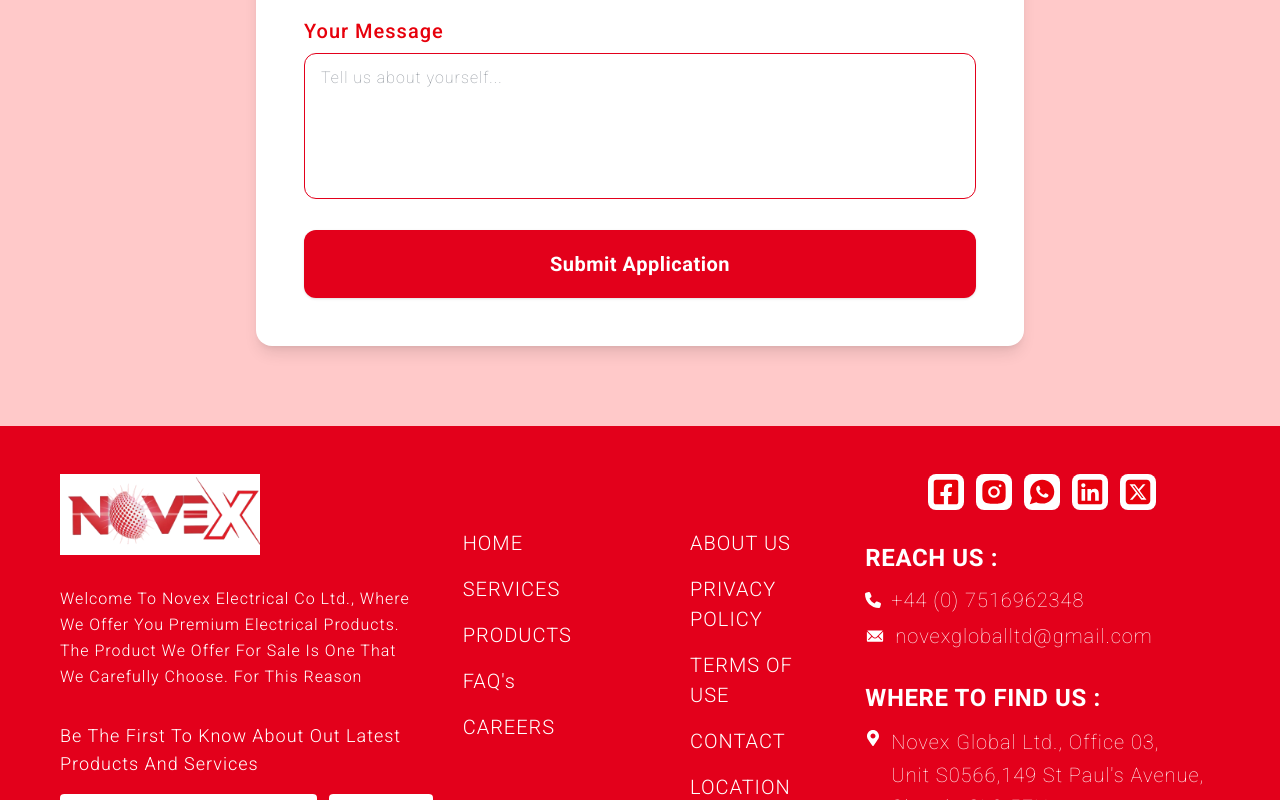
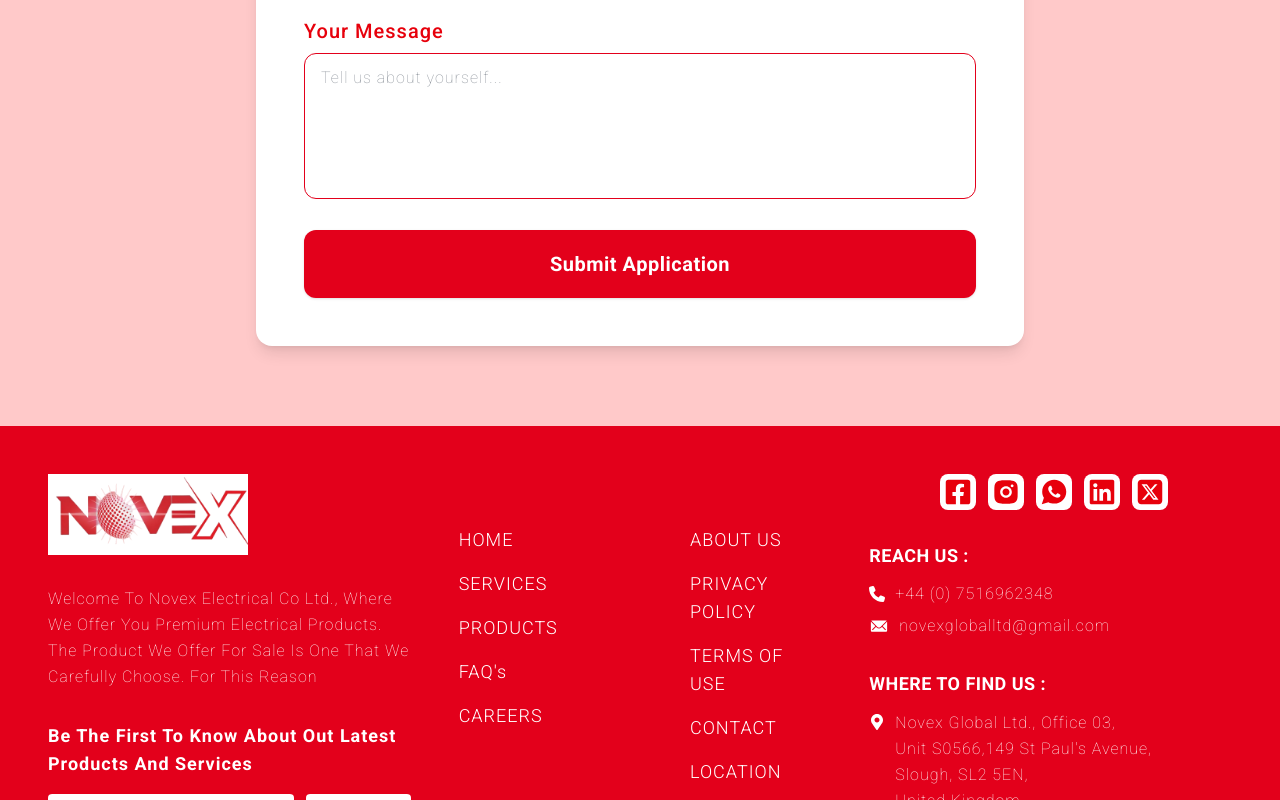
Before and after one commit to arshaqu/NovexGlobalLtd, a Next.js app: page /careers in a window 1280 px wide. Shown: the part 2000-2800 px from the top of the page. Built offline with nearby package versions, Linux system fonts and the light colour scheme.

Commit message:
updated all the pages text responsive 1

```diff
--- a/src/Components/Footer.js
+++ b/src/Components/Footer.js
@@ -20,7 +20,7 @@ import { FaPhone } from "react-icons/fa6";
 function Footer() {
   return (
     <footer style={{ backgroundColor: "#E3001B" }} className="text-white">
-      <div className="  px-4 sm:px-6 lg:px-15 py-12 ">
+      <div className="  px-4 sm:px-6 lg:px-12 py-12 ">
 
         {/* Top Section - Logo, Navigation, Social Icons */}
         <div className="grid grid-cols-1 lg:grid-cols-12 gap-8 lg:gap-12 mb-12">
@@ -33,26 +33,26 @@ function Footer() {
                 alt="Novex Global"
                 width={200}
                 height={80}
-                className=""
+                className="object-contain"
               />
             </div>
-            <p style={{fontWeight:"300"}} className="text-white text-xl sm:text-base leading-relaxed max-w-lg">
+            <p className="text-white text-sm sm:text-base leading-relaxed max-w-lg">
               Welcome To Novex Electrical Co Ltd., Where We Offer You Premium Electrical Products. The Product We Offer For Sale Is One That We Carefully Choose. For This Reason
             </p>
 
             {/* Newsletter Section */}
             <div className="mt-8 ">
-              <h3 style={{fontWeight:'300'}} className="text-white text-base sm:text-lg text-lg  mb-4 ">
+              <h3 className="text-white font-semibold text-base sm:text-lg mb-4 ">
                 Be The First To Know About Out Latest Products And Services
               </h3>
               <div className="flex flex-col sm:flex-row gap-3">
                 <input
-                  style={{ backgroundColor: 'white' ,fontWeight:'300'}}
+                  style={{ backgroundColor: 'white' }}
                   type="email"
-                  placeholder="Join Our Mailing List Today "
-                  className="flex-1 px-4 py-2.5 rounded text-gray-800 placeholder-gray-500 text-xl focus:outline-none focus:ring-2 focus:ring-white"
+                  placeholder="Join Our Mailing List Today :"
+                  className="flex-1 px-4 py-2.5 rounded text-gray-800 placeholder-gray-500 text-sm focus:outline-none focus:ring-2 focus:ring-white"
                 />
-                <button style={{fontWeight:'400'}} className="bg-white text-red-600 px-6 py-2.5 rounded hover:bg-gray-100 transition-colors whitespace-nowrap text-md sm:text-base">
+                <button className="bg-white text-red-600 px-6 py-2.5 rounded font-medium hover:bg-gray-100 transition-colors whitespace-nowrap text-sm sm:text-base">
                   Submit
                 </button>
               </div>
@@ -64,38 +64,38 @@ function Footer() {
   <div className="grid grid-cols-2 gap-25">
     {/* Column 1 */}
     <div className="space-y-4 t">
-      <a  style={{fontWeight:'300',fontSize:'1.25rem'}}  href="/" className="block text-white hover:text-red-300 transition-colors text-xl sm:text-base font-medium">
+      <a  style={{fontWeight:'300'}}  href="/" className="block text-white hover:text-red-300 transition-colors text-sm lg:text-lg sm:text-base font-medium">
         HOME
       </a>
-      <a style={{fontWeight:'300' , fontSize:'1.25rem'}}  href="/services" className="block text-white hover:text-red-300 transition-colors text-xl sm:text-base font-medium">
+      <a style={{fontWeight:'300'}}  href="/services" className="block text-white hover:text-red-300 transition-colors text-sm lg:text-lg sm:text-base font-medium">
         SERVICES
       </a>
-      <a style={{fontWeight:'300',fontSize:'1.25rem'}}  href="/products" className="block text-white hover:text-red-300 transition-colors text-xl sm:text-base font-medium">
+      <a style={{fontWeight:'300'}}  href="/products" className="block text-white hover:text-red-300 transition-colors text-sm lg:text-lg sm:text-base font-medium">
         PRODUCTS
       </a>
-      <a style={{fontWeight:'300',fontSize:'1.25rem'}}  href="/f&qs" className="block text-white hover:text-red-300 transition-colors text-xl sm:text-base font-medium">
+      <a style={{fontWeight:'300'}}  href="/f&qs" className="block text-white hover:text-red-300 transition-colors text-sm lg:text-lg sm:text-base font-medium">
         FAQ's
       </a>
-      <a style={{fontWeight:'300',fontSize:'1.25rem'}}  href="/careers" className="block text-white hover:text-red-300 transition-colors text-xl sm:text-base font-medium">
+      <a style={{fontWeight:'300'}}  href="/careers" className="block text-white hover:text-red-300 transition-colors text-sm lg:text-lg sm:text-base font-medium">
         CAREERS
       </a>
     </div>
 
     {/* Column 2 */}
     <div className="space-y-4">
-      <a style={{fontWeight:'300',fontSize:'1.25rem'}}  href="/about" className="block text-white hover:text-red-300 transition-colors text-sm sm:text-base font-medium">
+      <a style={{fontWeight:'300'}}  href="/about" className="block text-white hover:text-red-300 transition-colors text-sm lg:text-lg sm:text-base font-medium">
         ABOUT US
       </a>
-      <a style={{fontWeight:'300',fontSize:'1.25rem'}}  href="/privacy_policy" className="block text-white hover:text-red-300 transition-colors text-sm sm:text-base font-medium">
+      <a style={{fontWeight:'300'}}  href="/privacy_policy" className="block text-white hover:text-red-300 transition-colors text-sm lg:text-lg sm:text-base font-medium">
         PRIVACY POLICY
       </a>
-      <a style={{fontWeight:'300',fontSize:'1.25rem'}}  href="/terms_of_use" className="block text-white hover:text-red-300 transition-colors text-sm sm:text-base font-medium">
+      <a style={{fontWeight:'300'}}  href="/terms_of_use" className="block text-white hover:text-red-300 transition-colors text-sm lg:text-lg sm:text-base font-medium">
         TERMS OF USE
       </a>
-      <a style={{fontWeight:'300',fontSize:'1.25rem'}}  href="/contact" className="block text-white hover:text-red-300 transition-colors text-sm sm:text-base font-medium">
+      <a style={{fontWeight:'300'}}  href="/contact" className="block text-white hover:text-red-300 transition-colors text-sm lg:text-lg sm:text-base font-medium">
         CONTACT
       </a>
-      <a style={{fontWeight:'300',fontSize:'1.25rem'}}  href="/location " className="block text-white hover:text-red-300 transition-colors text-sm sm:text-base font-medium">
+      <a style={{fontWeight:'300'}}  href="/contact" className="block text-white hover:text-red-300 transition-colors text-sm lg:text-lg sm:text-base font-medium">
         LOCATION
       </a>
     </div>
@@ -151,20 +151,20 @@ function Footer() {
             <div className="space-y-6 lg:text-left space-y-8">
               {/* Reach Us Section */}
               <div>
-                <h4 className="text-white font-bold text-base sm:text-2xl mb-3 tracking-wide">REACH US :</h4>
+                <h4 className="text-white font-bold text-base sm:text-lg mb-3 tracking-wide">REACH US :</h4>
                 <div className="space-y-2 text-sm sm:text-base">
                   <a
                     href="tel:+447516962348"
-                    className="flex items-center gap-2.5 hover:text-gray-200 transition-colors sm:text-xl"
+                    className="flex items-center gap-2.5 hover:text-gray-200 transition-colors"
                   >
                     <FaPhone className="w-4 h-4 flex-shrink-0" />
                     <span>+44 (0) 7516962348</span>
                   </a>
                   <a
                     href="mailto:Novexgloballtd@gmail.com"
-                    className="flex items-center gap-2.5 hover:text-gray-200 transition-colors sm:text-xl"
+                    className="flex items-center gap-2.5 hover:text-gray-200 transition-colors"
                   >
-                    <IoIosMail className="w-5 h-5 flex-shrink-0 " />
+                    <IoIosMail className="w-5 h-5 flex-shrink-0" />
                     <span>novexgloballtd@gmail.com</span>
                   </a>
                 </div>
@@ -172,10 +172,10 @@ function Footer() {
 
               {/* Location Section */}
               <div>
-                <h4 className="text-white font-bold text-base sm:text-2xl mb-3 tracking-wide">WHERE TO FIND US :</h4>
+                <h4 className="text-white font-bold text-base sm:text-lg mb-3 tracking-wide">WHERE TO FIND US :</h4>
                 <div className="flex items-start gap-2.5 text-sm sm:text-base">
                   <FaMapMarkerAlt className="w-4 h-4 mt-1 flex-shrink-0" />
-                  <address className="not-italic leading-relaxed sm:text-xl">
+                  <address className="not-italic leading-relaxed">
                     Novex Global Ltd., Office 03,<br />
                     Unit S0566,149 St Paul's Avenue,<br />
                     Slough, SL2 5EN,<br />
@@ -190,11 +190,11 @@ function Footer() {
         {/* Bottom Section - Copyright and Language Selector */}
         <div className="border-t border-red-500 pt-6">
           <div className="flex flex-col md:flex-row justify-between items-center gap-4">
-            <p style={{fontWeight:'100' , fontSize:'14px'}} className="text-white sm:text-sm text-center md:text-left">
+            <p className="text-white text-xs sm:text-sm text-center md:text-left">
               © 2025 Novex Global Ltd. All Rights Reserved. | Innovation Driven By Quality
             </p>
             <div className="flex items-center gap-2">
-              <span className="text-white text-xl">language</span>
+              <span className="text-white text-sm">language</span>
               <select className="bg-red-700 text-white px-3 py-1 rounded text-sm border border-red-500 focus:outline-none focus:ring-2 focus:ring-white">
                 <option value="en">English</option>
                 <option value="es">Spanish</option>
--- a/src/Components/Header.js
+++ b/src/Components/Header.js
@@ -79,13 +79,13 @@ export default function Header() {
             </Link>
 
             {/* Desktop Nav */}
-            <nav className="hidden lg:flex items-center gap-15">
+            <nav className="hidden lg:flex items-center gap-14">
               {navLinks.map(link => (
                 <Link
                 style={{fontWeight:'300'}}
                   key={link.name}
                   href={link.href}
-                  className="text-xl text-[#E3001B] hover:text-gray-600 transition"
+                  className="text-lg text-[#E3001B] hover:text-gray-600 transition"
                 >
                   {link.name}
                 </Link>
```
Also changed, not shown: src/app/products/page.js (+7 -7 lines).
